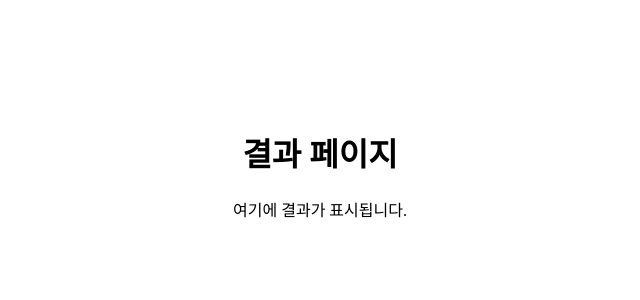
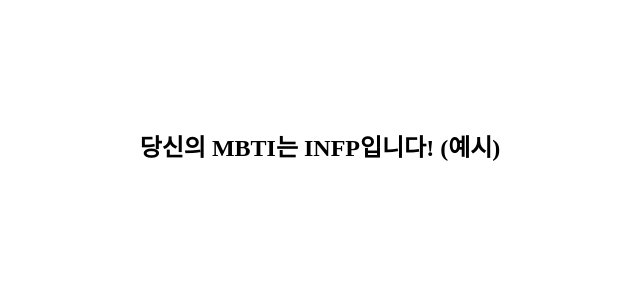
Before and after one commit to joys000/MBTI2, a Next.js app: page /result in a window 1280 px wide. Shown: the top 300 px of the page, without its empty margins (320-960 px from the left). Built offline with nearby package versions, Linux system fonts and the light colour scheme.

Commit message:
Update result.tsx

```diff
--- a/pages/result.tsx
+++ b/pages/result.tsx
@@ -1,8 +1,8 @@
-export default function ResultPage() {
+// pages/result.tsx
+export default function Result() {
   return (
     <main style={{ textAlign: "center", padding: "100px" }}>
-      <h1>결과 페이지</h1>
-      <p>여기에 결과가 표시됩니다.</p>
+      <h2>당신의 MBTI는 INFP입니다! (예시)</h2>
     </main>
   );
 }
```
